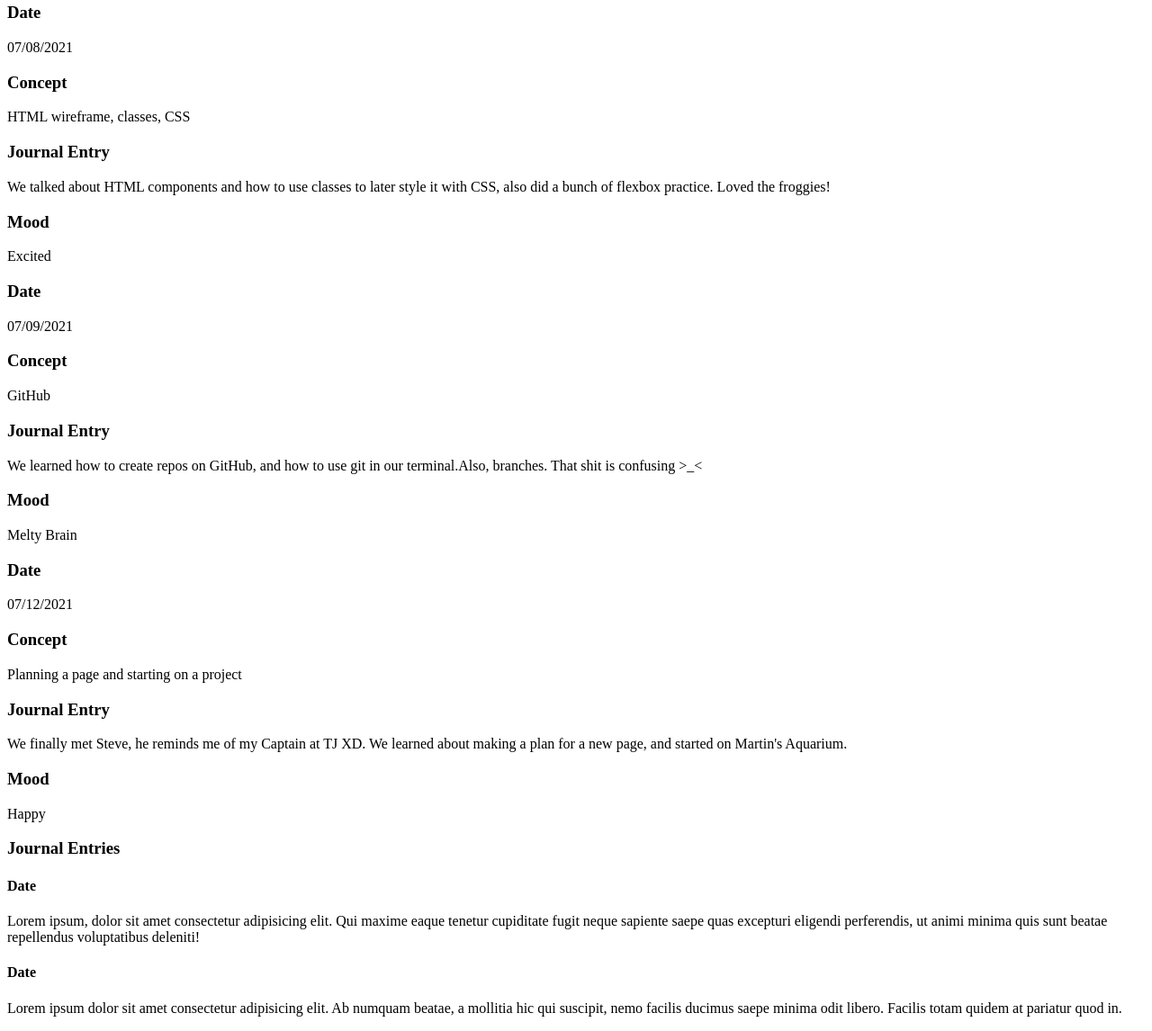
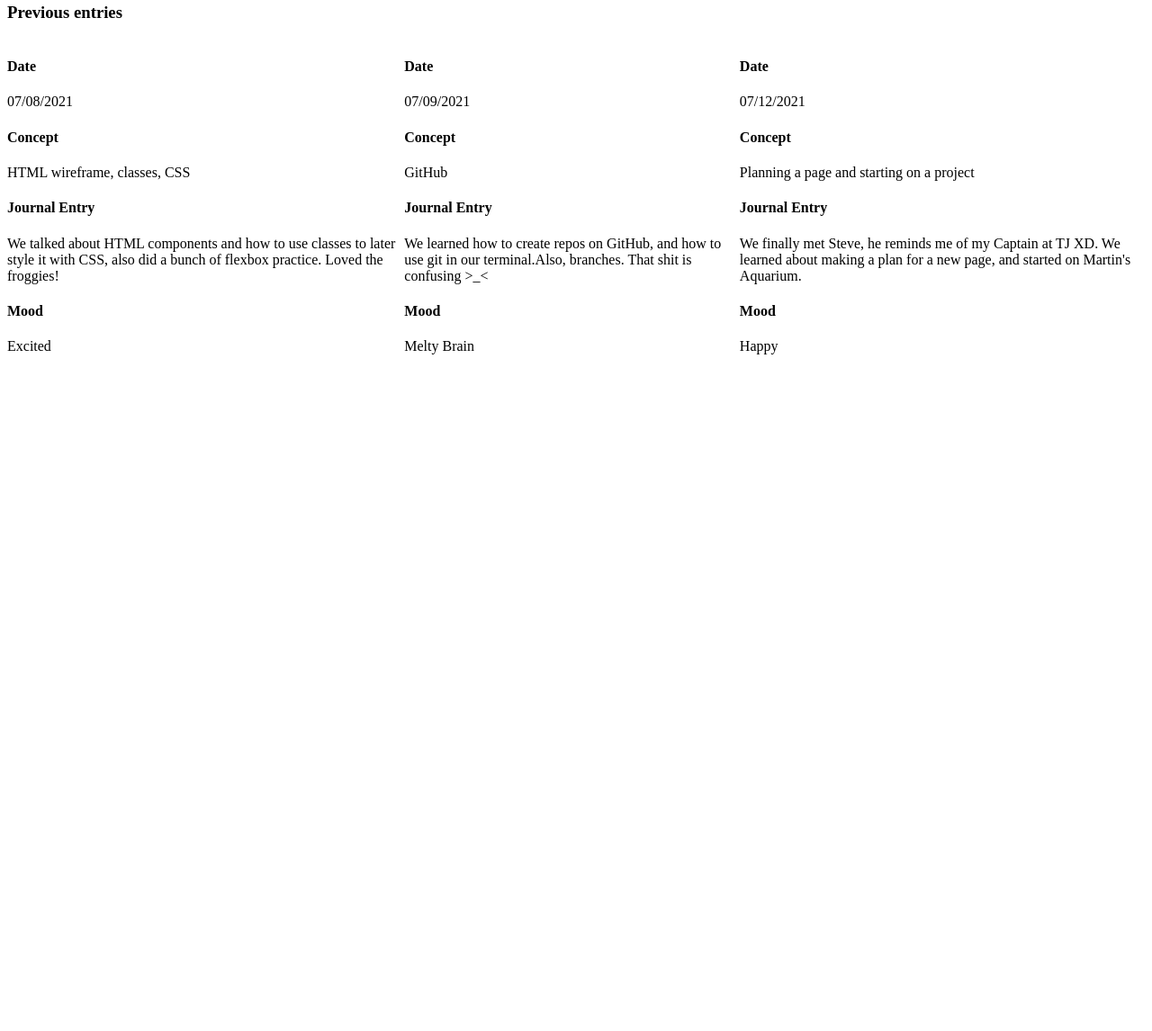
Before and after one commit to myriamchevalier/daily-journal, a plain HTML site: page index.html in a window 1280 px wide. Shown: the part 343-1489 px from the top of the page at 90% size. After the commit the page ends 800 px from the top, so only its background shows below. Drawn offline with Linux system fonts and the light colour scheme.

Commit message:
rendered entries with a title of previous entries, and flexed them

```diff
--- a/index.html
+++ b/index.html
@@ -47,17 +47,10 @@
             <button type="button">Record Journal Entry</button>
         </form>
 
-        <article id="entries">List of entries</article>
+        <article id="entries">
+            <h3>List of entries</h3>
+        </article>
 
-        <section>
-            <h3>Journal Entries</h3>
-                <article>
-                    <h4>Date</h4>
-                    <p>Lorem ipsum, dolor sit amet consectetur adipisicing elit. Qui maxime eaque tenetur cupiditate fugit neque sapiente saepe quas excepturi eligendi perferendis, ut animi minima quis sunt beatae repellendus voluptatibus deleniti!</p>
-                    <h4>Date</h4>
-                    <p>Lorem ipsum dolor sit amet consectetur adipisicing elit. Ab numquam beatae, a mollitia hic qui suscipit, nemo facilis ducimus saepe minima odit libero. Facilis totam quidem at pariatur quod in.</p>
-                </article>
-        </section>
 
     </main>
     <footer></footer>
--- a/scripts/DailyJournal.js
+++ b/scripts/DailyJournal.js
@@ -4,6 +4,8 @@ const entries = Entries()
 
 export const DailyJournal = () => {
     return `
+        <h3>Previous entries</h3>
+
         <div class="entryList">
             ${ Entries() }
         </div>
--- a/scripts/Entries.js
+++ b/scripts/Entries.js
@@ -12,19 +12,19 @@ export const Entries = () => {
 
     for (const entry of entries) {
         allEntriesAsHTML += `
+        <section class="entry">
+            <h4>Date</h4>
+            ${entry.date}
 
-        <h3>Date</h3>
-        ${entry.date}
+            <h4>Concept</h4>
+            ${entry.concept}
 
-        <h3>Concept</h3>
-        ${entry.concept}
+            <h4>Journal Entry</h4>
+            ${entry.entry}
 
-        <h3>Journal Entry</h3>
-        ${entry.entry}
-
-        <h3>Mood</h3>
-        ${entry.mood}
-
+            <h4>Mood</h4>
+            ${entry.mood}
+        </section>
         `
     }
 
--- a/styles/main.css
+++ b/styles/main.css
@@ -0,0 +1,3 @@
+.entryList {
+    display: flex;
+}
```
